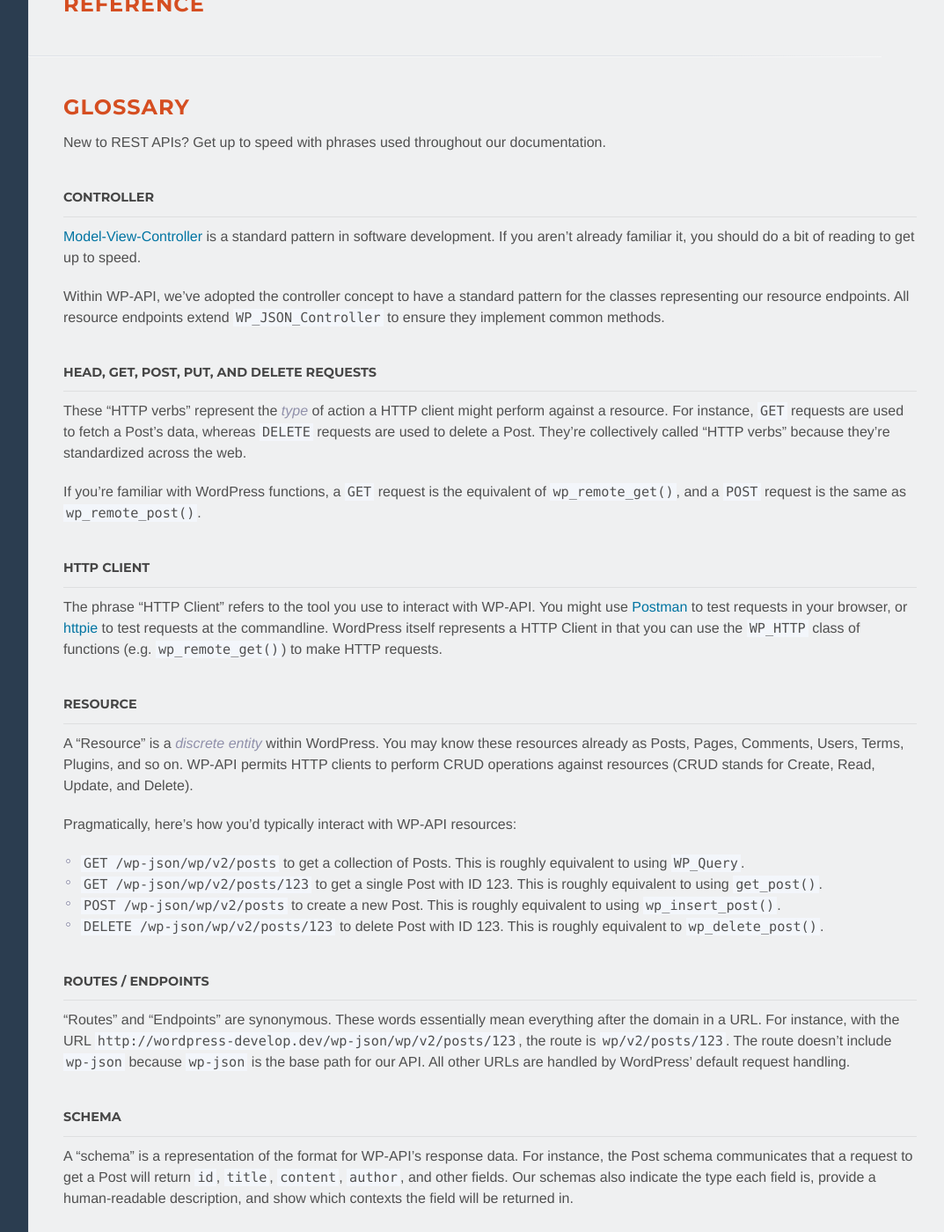
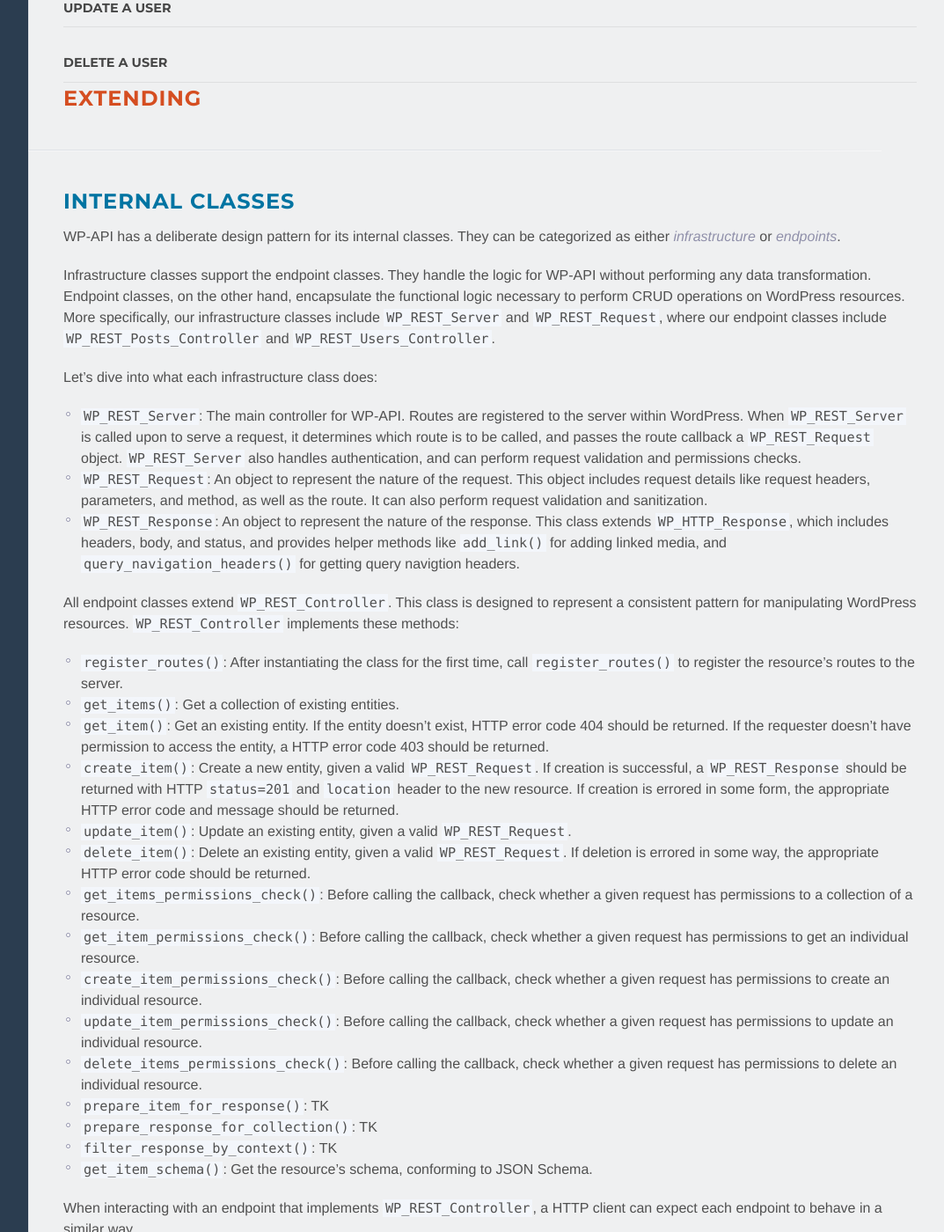
Before and after one commit to WP-API/docs-v2, a Jekyll site: the page built from index.md, in a window 1280 px wide and 1400 px high, scrolled down 11797 px. Shown: the whole window at 88% size, without its empty margins (198-1271 px from the left). Built offline with Jekyll 4.4.1, drawn with Linux system fonts in a browser that asks for light colours; nearby versions of some CDN libraries; Markdown is read by kramdown in place of the engine named in the settings; some of the changed text lies outside the part shown.

Commit message:
First pass at documenting our internal classes

```diff
--- /dev/null
+++ b/_includes/extending/internal-classes.md
@@ -0,0 +1,31 @@
+# Internal Classes
+
+WP-API has a deliberate design pattern for its internal classes. They can be categorized as either _infrastructure_ or _endpoints_.
+
+Infrastructure classes support the endpoint classes. They handle the logic for WP-API without performing any data transformation. Endpoint classes, on the other hand, encapsulate the functional logic necessary to perform CRUD operations on WordPress resources. More specifically, our infrastructure classes include `WP_REST_Server` and `WP_REST_Request`, where our endpoint classes include `WP_REST_Posts_Controller` and `WP_REST_Users_Controller`.
+
+Let's dive into what each infrastructure class does:
+
+* `WP_REST_Server`: The main controller for WP-API. Routes are registered to the server within WordPress. When `WP_REST_Server` is called upon to serve a request, it determines which route is to be called, and passes the route callback a `WP_REST_Request` object. `WP_REST_Server` also handles authentication, and can perform request validation and permissions checks.
+* `WP_REST_Request`: An object to represent the nature of the request. This object includes request details like request headers, parameters, and method, as well as the route. It can also perform request validation and sanitization.
+* `WP_REST_Response`: An object to represent the nature of the response. This class extends `WP_HTTP_Response`, which includes headers, body, and status, and provides helper methods like `add_link()` for adding linked media, and `query_navigation_headers()` for getting query navigtion headers.
+
+All endpoint classes extend `WP_REST_Controller`. This class is designed to represent a consistent pattern for manipulating WordPress resources. `WP_REST_Controller` implements these methods:
+
+* `register_routes()`: After instantiating the class for the first time, call `register_routes()` to register the resource's routes to the server.
+* `get_items()`: Get a collection of existing entities.
+* `get_item()`: Get an existing entity. If the entity doesn't exist, HTTP error code 404 should be returned. If the requester doesn't have permission to access the entity, a HTTP error code 403 should be returned.
+* `create_item()`: Create a new entity, given a valid `WP_REST_Request`. If creation is successful, a `WP_REST_Response` should be returned with HTTP `status=201` and `location` header to the new resource. If creation is errored in some form, the appropriate HTTP error code and message should be returned.
+* `update_item()`: Update an existing entity, given a valid `WP_REST_Request`.
+* `delete_item()`: Delete an existing entity, given a valid `WP_REST_Request`. If deletion is errored in some way, the appropriate HTTP error code should be returned.
+* `get_items_permissions_check()`: Before calling the callback, check whether a given request has permissions to a collection of a resource.
+* `get_item_permissions_check()`: Before calling the callback, check whether a given request has permissions to get an individual resource.
+* `create_item_permissions_check()`: Before calling the callback, check whether a given request has permissions to create an individual resource.
+* `update_item_permissions_check()`: Before calling the callback, check whether a given request has permissions to update an individual resource.
+* `delete_items_permissions_check()`: Before calling the callback, check whether a given request has permissions to delete an individual resource.
+* `prepare_item_for_response()`: TK
+* `prepare_response_for_collection()`: TK
+* `filter_response_by_context()`: TK
+* `get_item_schema()`: Get the resource's schema, conforming to JSON Schema.
+
+When interacting with an endpoint that implements `WP_REST_Controller`, a HTTP client can expect each endpoint to behave in a similar way.
--- a/index.md
+++ b/index.md
@@ -25,6 +25,11 @@ layout: default
 		<li><a href="{{ HOME_PATH }}#taxonomies">Taxonomies</a></li>
 		<li><a href="{{ HOME_PATH }}#terms">Terms</a></li>
 		<li><a href="{{ HOME_PATH }}#users">Users</a></li>
+	</ul>
+
+	<h3><a href="{{ HOME_PATH }}#extending">Extending</a></h3>
+	<ul>
+		<li><a href="{{ HOME_PATH }}#internal-classes">Internal Classes</a></li>
 	</ul>
 
 	<h3><a href="{{ HOME_PATH }}#reference">Reference</a></h3>
@@ -55,6 +60,14 @@ layout: default
 	{{ users | markdownify }}
 </div>
 
+<div class="extending">
+	<h1 id="extending">Extending</h1>
+
+	{% capture internal_classes %}{% include extending/internal-classes.md %}{% endcapture %}
+	{{ internal_classes | markdownify }}
+
+</div>
+
 <div class="reference">
 	<h1 id="reference">Reference</h1>
 
```
